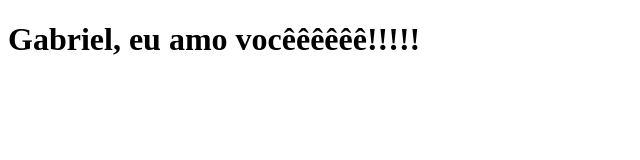
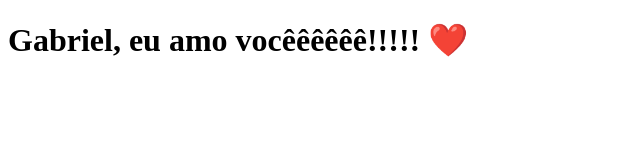
Before and after one commit to Annurb/turbo-waffle, a Next.js app: page / in a window 1280 px wide. Shown: the top 160 px of the page, without its empty margins (0-640 px from the left). Built offline with nearby package versions, Linux system fonts and the light colour scheme.

Commit message:
modifica frase

```diff
--- a/pages/index.js
+++ b/pages/index.js
@@ -1,4 +1,4 @@
 function Home(){
-    return <h1> Gabriel, eu amo vocêêêêêê!!!!!</h1>
+    return <h1> Gabriel, eu amo vocêêêêêê!!!!! ❤️</h1>
 }
 export default Home;
```
